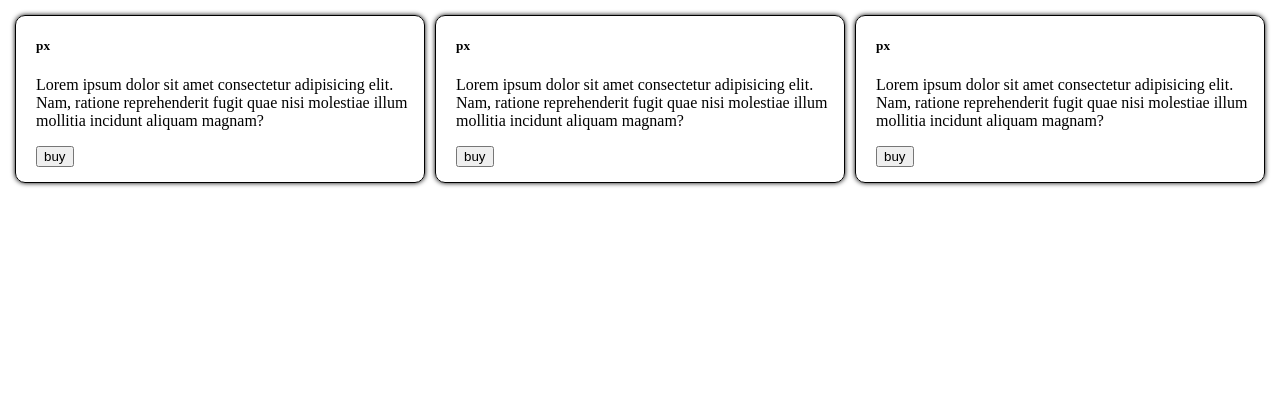
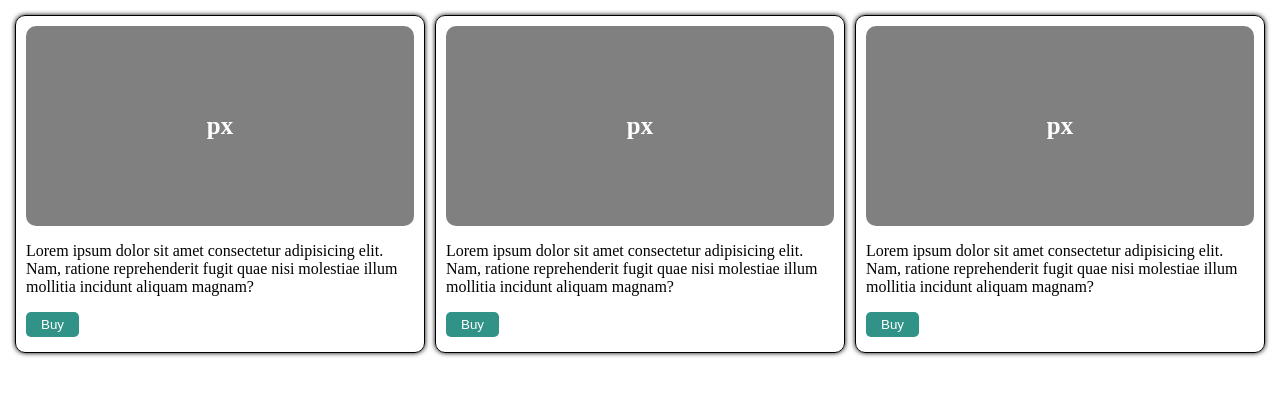
Before and after one commit to jayeedwebdevloper/css-only-with-js, a plain HTML site: page index.html in a window 1280 px wide. Drawn offline with Linux system fonts and the light colour scheme.

Commit message:
Update index.html

```diff
--- a/index.html
+++ b/index.html
@@ -55,13 +55,28 @@
         continaer.style.display = 'flex';
         continaer.style.padding = '10px';
 
+        let img = document.getElementsByClassName('image');
+        console.log(img);
+        for (let i = 0; i < img.length; i++) {
+            img[i].style.width = '100%';
+            img[i].style.height = '200px';
+            img[i].style.backgroundColor = 'gray';
+            img[i].style.borderRadius = '10px';
+            img[i].style.borderRadius = '10px';
+            img[i].style.display = 'flex';
+            img[i].style.justifyContent = 'center';
+            img[i].style.alignItems = 'center';
+            img[i].style.marginTop = '10px';
+            img[i].style.fontSize = '30px';
+            img[i].style.color = '#fff';
+        }
 
         const card = document.getElementsByClassName('card');
         console.log(card)
-        for (let i = 0; i <= card.length; i++) {
-            card[i].style.paddingTpp = '5px';
+        for (let i = 0; i < card.length; i++) {
+            card[i].style.paddingTpp = '10px';
             card[i].style.paddingBottom = '15px';
-            card[i].style.paddingLeft = '20px';
+            card[i].style.paddingLeft = '10px';
             card[i].style.paddingRight = '10px';
             card[i].style.border = '1px solid #000';
             card[i].style.borderRadius = '10px';
@@ -71,7 +86,18 @@
 
         let button = document.getElementsByTagName('button');
         console.log(button);
-        button.style.paddingTop = '10px';
+        for (let i = 0; i < button.length; i++) {
+            button[i].style.paddingTop = '5px';
+            button[i].style.paddingBottom = '5px';
+            button[i].style.paddingLeft = '15px';
+            button[i].style.paddingRight = '15px';
+            button[i].style.cursor = 'pointer';
+            button[i].style.textTransform = 'capitalize';
+            button[i].style.backgroundColor = '#319288';
+            button[i].style.color = '#fff';
+            button[i].style.borderRadius = '5px';
+            button[i].style.border = 'none';
+        }
 
     </script>
 </body>
```
